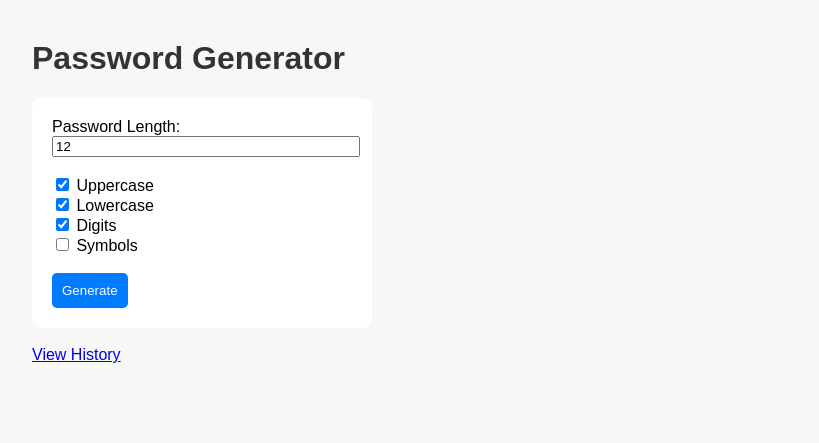
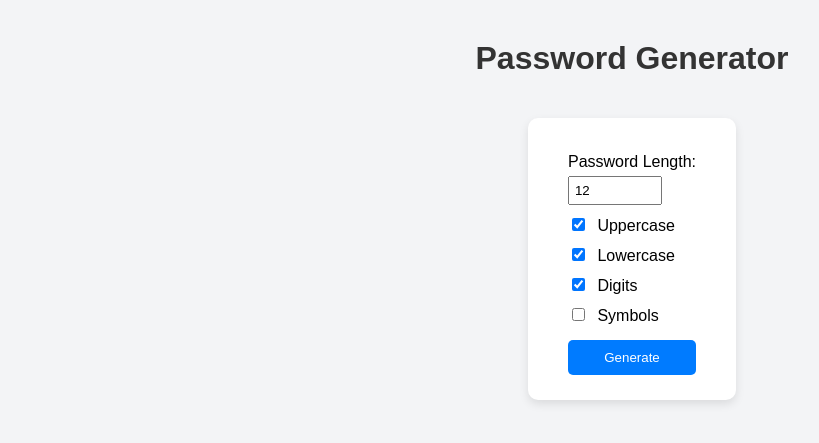
Before and after one commit to lakshya-bandi25/case-study, a Flask app: page / in a window 1280 px wide. Shown: the top 443 px of the page, without its empty margins (8-827 px from the left). Run offline with Flask 3, Linux system fonts and the light colour scheme.

Commit message:
Refactor HTML structure and styling for password generator

```diff
--- a/templates/index.html
+++ b/templates/index.html
@@ -4,33 +4,82 @@
     <meta charset="UTF-8">
     <title>Password Generator</title>
     <style>
-    body { font-family: Arial, sans-serif; margin: 40px; background-color: #f7f7f7; }
-    h1 { color: #333; }
-    form { background: #fff; padding: 20px; border-radius: 10px; width: 300px; }
-    input[type="number"] { width: 100%; }
-    button { background-color: #007bff; color: white; border: none; padding: 10px; border-radius: 5px; cursor: pointer; }
-    button:hover { background-color: #0056b3; }
-    .password { background: #eaeaea; padding: 10px; border-radius: 5px; margin-top: 10px; }
+        body {
+            font-family: Arial, sans-serif;
+            background-color: #f3f4f6;
+            margin: 0;
+            padding: 0;
+            display: flex;
+            flex-direction: column;
+            align-items: center;
+        }
+        h1 {
+            color: #333;
+            margin-top: 40px;
+        }
+        .container {
+            background-color: #fff;
+            padding: 25px 40px;
+            border-radius: 10px;
+            box-shadow: 0 4px 10px rgba(0,0,0,0.1);
+            margin-top: 20px;
+        }
+        form {
+            display: flex;
+            flex-direction: column;
+        }
+        label {
+            margin-top: 10px;
+        }
+        input[type="number"] {
+            width: 80px;
+            padding: 5px;
+            margin-top: 5px;
+        }
+        input[type="checkbox"] {
+            margin-right: 8px;
+        }
+        button {
+            background-color: #007bff;
+            color: white;
+            border: none;
+            padding: 10px 15px;
+            border-radius: 5px;
+            cursor: pointer;
+            margin-top: 15px;
+        }
+        button:hover {
+            background-color: #0056b3;
+        }
+        .result {
+            margin-top: 20px;
+            font-weight: bold;
+            color: #222;
+            background-color: #f0f0f0;
+            padding: 10px;
+            border-radius: 5px;
+            word-wrap: break-word;
+        }
     </style>
 </head>
 <body>
     <h1>Password Generator</h1>
-  <form method="POST">
-    <label>Password Length:</label><br>
-    <input type="number" name="length" value="12" min="4" max="32"><br><br>
-    <label><input type="checkbox" name="upper" checked> Uppercase</label><br>
-    <label><input type="checkbox" name="lower" checked> Lowercase</label><br>
-    <label><input type="checkbox" name="digits" checked> Digits</label><br>
-    <label><input type="checkbox" name="punct"> Symbols</label><br><br>
+    <div class="container">
+        <form action="/generate" method="POST">
+            <label for="length">Password Length:</label>
+            <input type="number" name="length" id="length" value="12" min="4" max="50" required>
+
+            <label><input type="checkbox" name="uppercase" checked> Uppercase</label>
+            <label><input type="checkbox" name="lowercase" checked> Lowercase</label>
+            <label><input type="checkbox" name="digits" checked> Digits</label>
+            <label><input type="checkbox" name="symbols"> Symbols</label>
+
             <button type="submit">Generate</button>
         </form>
-  {% if password %}
-  <div class="password">
-    <strong>Generated Password:</strong><br>
-    {{ password }}
+
+        {% if result %}
+        <div class="result">{{ result }}</div>
+        {% endif %}
     </div>
-  {% endif %}
-  <br>
-  <a href="/history">View History</a>
 </body>
 </html>
```
Lines whose indentation alone changed are shown as unchanged.
